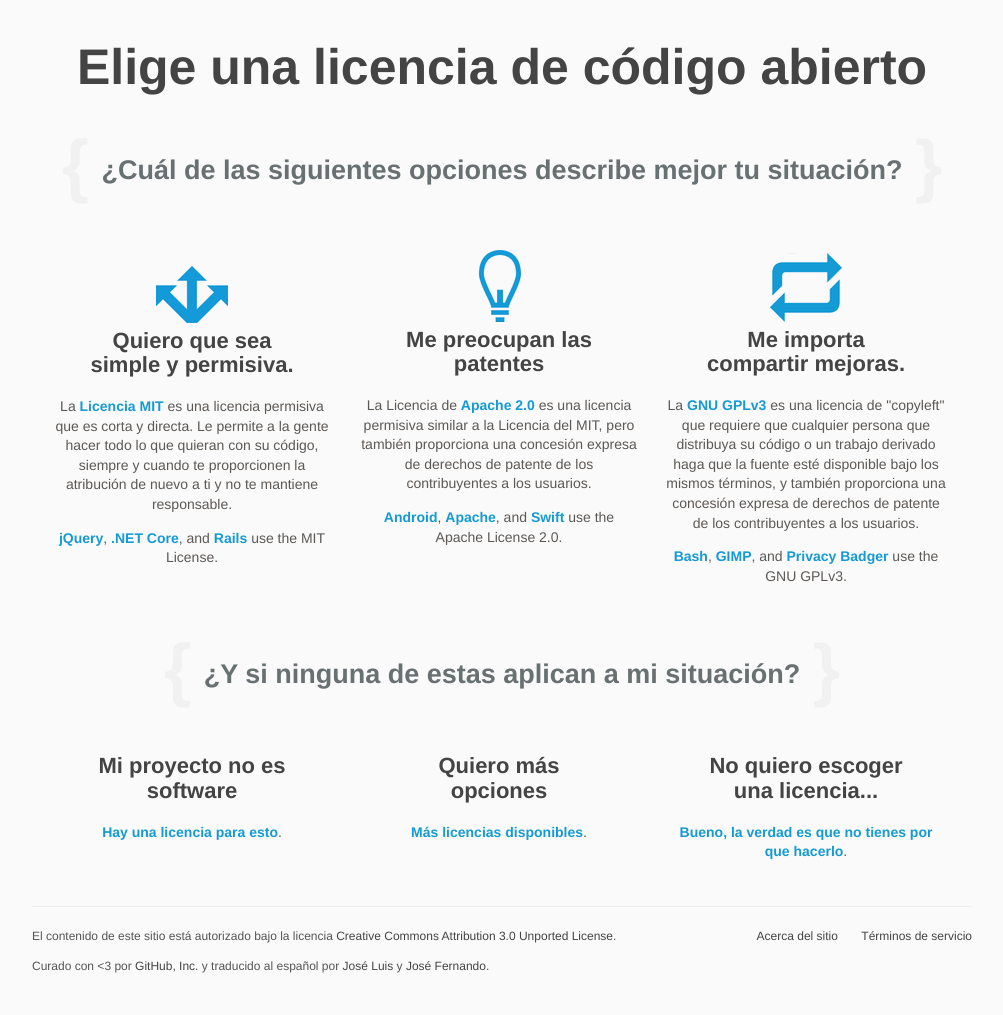
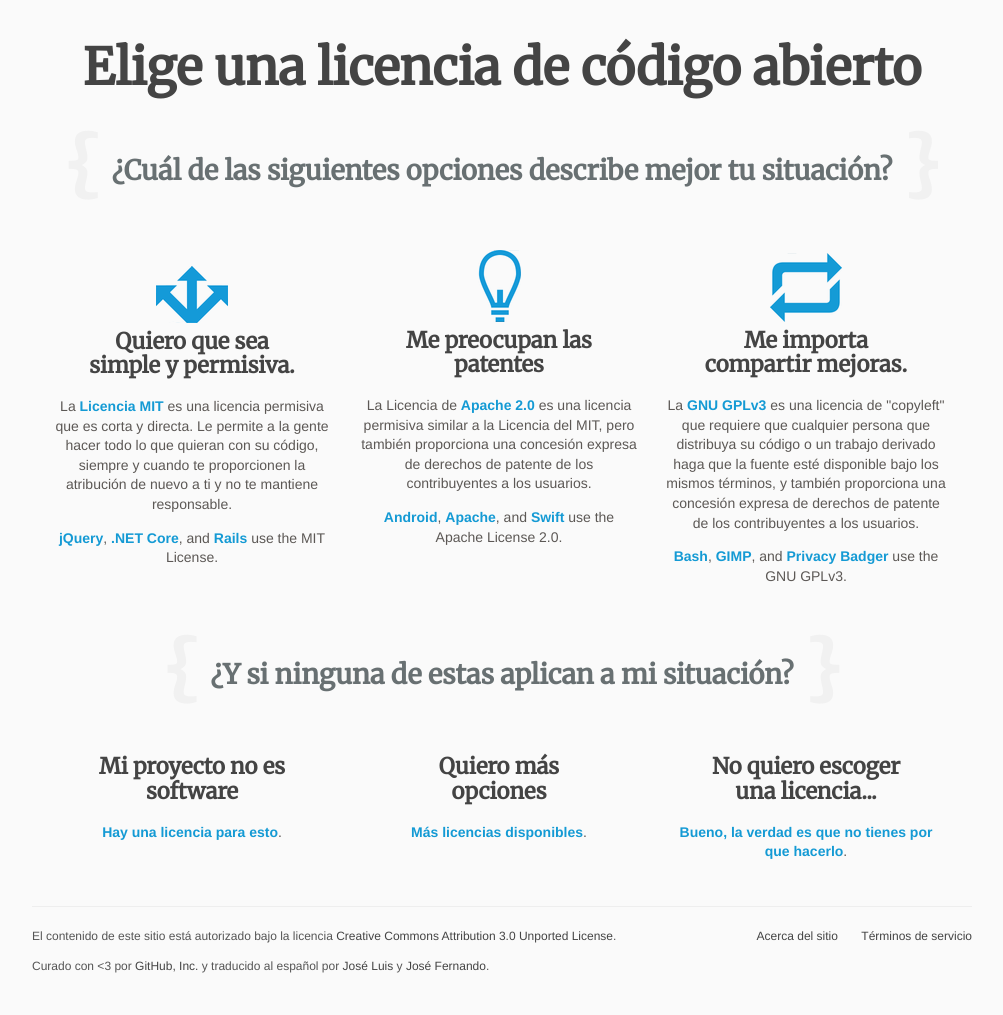
Before and after one commit to Eligelicencia/eligeUnaLicencia, a Jekyll site: the page built from index.html, in a window 1280 px wide. Shown: the whole page, without its empty margins (138-1141 px from the left). Built offline with Jekyll 4.4.1, drawn with Linux system fonts in a browser that asks for light colours; some web fonts are replaced.

Commit message:
change fonts

```diff
--- a/_includes/header.html
+++ b/_includes/header.html
@@ -4,7 +4,7 @@
     <meta charset="utf-8">
     <meta http-equiv="X-UA-Compatible" content="IE=edge">
 
-    <link rel="stylesheet" href="//fonts.googleapis.com/css?family=Chivo:900">
+    <link rel="stylesheet" href="//fonts.googleapis.com/css?family=Merriweather">
     <link rel="stylesheet" href="{{ site.baseurl }}/assets/css/application.css?v={{ site.github.build_revision }}">
     <link rel="shortcut icon" href="/favicon.ico" type="image/x-icon">
     <!--[if lt IE 9]>
--- a/assets/css/application.scss
+++ b/assets/css/application.scss
@@ -24,7 +24,7 @@ a:hover {
 
 h1, h2, h3, h5 {
   color: #444;
-  font-family: Chivo, "Helvetica Neue", Helvetica, Arial, serif;
+  font-family: Merriweather, "Helvetica Neue", Helvetica, Arial, serif;
   font-weight: 900;
   line-height: 1.1;
 }
```
